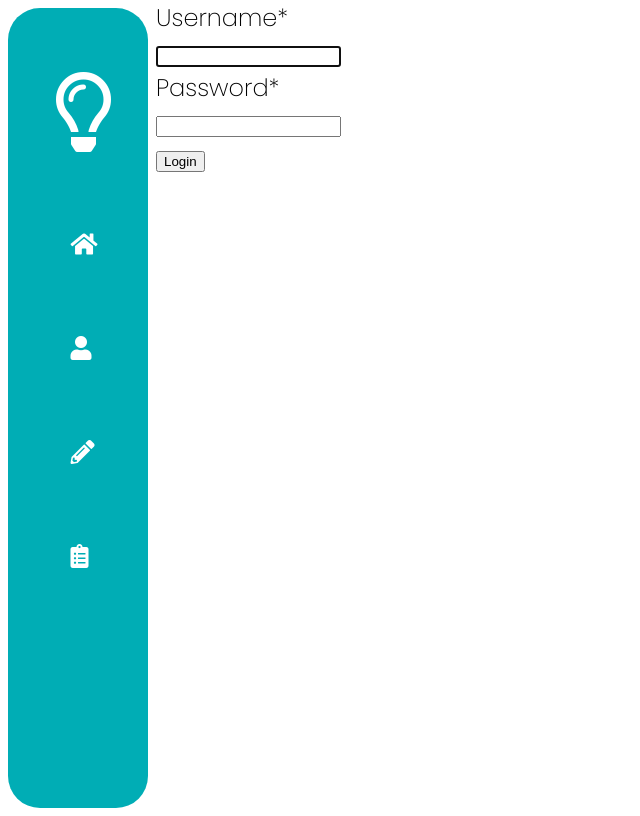
After one commit to Soham041201/Studify, a Django app: page /login/ in a window 1280 px wide. The commit adds this page. Shown: the whole page, without its empty margins (0-640 px from the left). Run offline with Django 3.2, Linux system fonts and the light colour scheme; some libraries are stand-ins or nearby versions.

Commit message:
login done

```diff
--- a/main/static/css/main.css
+++ b/main/static/css/main.css
@@ -1,24 +1,25 @@
 @import url('https://fonts.googleapis.com/css2?family=Poppins:wght@200&display=swap');
 
 :root{
-    --black:#1b1717;
-    --light-blue: #A8D0E6;
+    --primary1:#eeeeee;
+    --primary2: #00adb5;
     --dark-red:#630000;
-    --red:#810000;
-    --skin:#eeebdd;
+    --gray:#393e46;
+    --accent:#222831;
 }
+
 body{
     padding: 0;
     margin: 0;
     box-sizing: border-box;
     font-family: 'Poppins', sans-serif;
     font-size: x-large;
-    background: var(--skin);
+
 }
 .side-nav{
     width:140px;
     height: 100vh;
-    background:linear-gradient(120deg,var(--black) 100%,var(--red));
+    background:linear-gradient(120deg,var(--primary2) 100%,var(--gray));
     color:white;
     top:0;
     left:0;
@@ -91,7 +92,7 @@ i{
     margin-left: -34px;
     padding: 0.8rem;
     border-radius: 2rem 0rem 0rem 2rem;
-    color: #2541b2;
+    color: var(--accent);
     display: block;
     white-space: nowrap;
     text-align: center;
--- a/mysite/settings.py
+++ b/mysite/settings.py
@@ -123,3 +123,5 @@ USE_TZ = True
 STATIC_URL = '/static/'
 STATIC_ROOT="static"
 CRISPY_TEMPLATE_PACL="bootstrap4"
+LOGIN_REDIRECT_URL="/"
+LOGOUT_REDIRECT_URL="/"
--- a/mysite/urls.py
+++ b/mysite/urls.py
@@ -20,5 +20,6 @@ from register import views as v
 urlpatterns = [
     path('admin/', admin.site.urls),
     path('', include("main.urls")),
-    path('register/',v.register,name="register")
+    path('register/',v.register,name="register"),
+    path('',include("django.contrib.auth.urls")),
 ]
--- /dev/null
+++ b/register/templates/registration/login.html
@@ -0,0 +1,11 @@
+{% extends "main/base.html" %}
+{% block title %}Login{% endblock %}
+{% block container %}
+
+{% load crispy_forms_tags %}
+<form method="POST">
+    {% csrf_token %}
+    {{form|crispy}}
+    <button type="submit">Login</button>
+</form>
+{% endblock %}
```
Also changed, not shown: register/static/css/register.css (+14 -15 lines), db.sqlite3.
